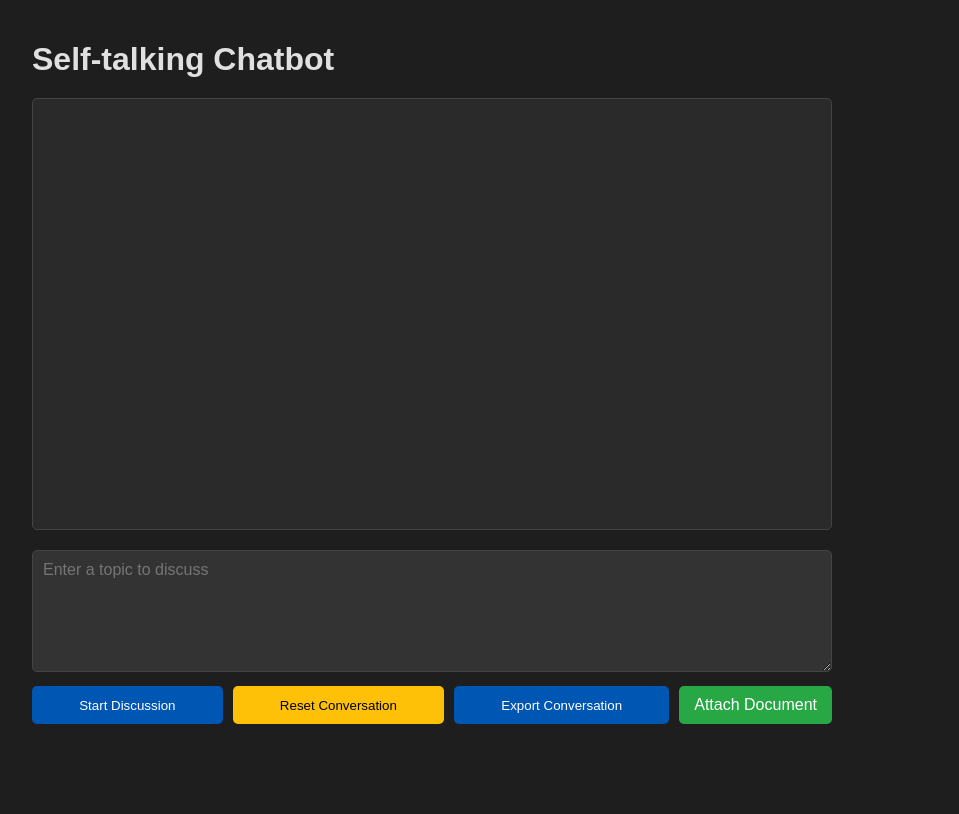
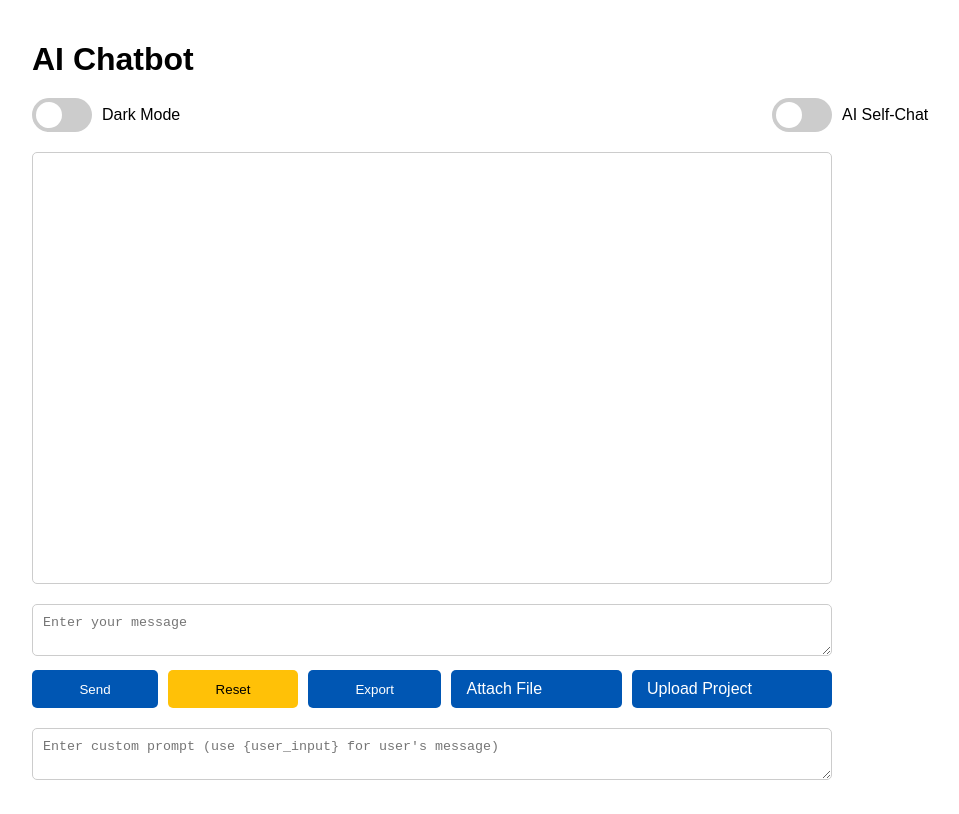
Before and after one commit to john-overton/ai_conversations, a Flask app: page / in a window 1280 px wide. Shown: the whole page, without its empty margins (208-1167 px from the left). Run offline with Flask 3, Linux system fonts and the light colour scheme; some libraries are stand-ins or nearby versions.

Commit message:
Added updated functionality

````diff
--- a/app.py
+++ b/app.py
@@ -1,7 +1,10 @@
-from flask import Flask, render_template, request, jsonify
+from flask import Flask, render_template, request, jsonify, send_file
 from ollama import Client
 import time
 import logging
+import os
+import zipfile
+import io
 
 app = Flask(__name__)
 client = Client(host='http://localhost:10001')
@@ -16,34 +19,103 @@ def index():
 @app.route('/chat', methods=['POST'])
 def chat():
     data = request.json
-    topic = data['topic']
-    iterations = data['iterations']
+    user_input = data['user_input']
+    self_chat = data['self_chat']
     last_response = data.get('last_response', '')
     document_content = data.get('document_content', '')
+    custom_prompt = data.get('custom_prompt', '')
 
-    if not last_response:
-        # First iteration
-        if document_content:
-            prompt = f"Let's have a deep dive discussion about {topic}. Use the following document as context:\n\n{document_content}\n\nStart by introducing the topic and relating it to the context provided."
+    if custom_prompt:
+        prompt = custom_prompt.replace("{user_input}", user_input)
+    elif self_chat:
+        if not last_response:
+            prompt = f"{user_input}\n\nPlease start a discussion on this topic."
         else:
-            prompt = f"Let's have a deep dive discussion about {topic}. Start by introducing the topic."
+            prompt = f"Continue the discussion. Previous response: {last_response}"
     else:
-        # Subsequent iterations
-        if document_content:
-            prompt = f"Continue the discussion about {topic}, keeping in mind the context of the attached document. Previous response: {last_response}"
-        else:
-            prompt = f"Continue the discussion about {topic}. Previous response: {last_response}"
+        prompt = user_input
+
+    if document_content:
+        prompt += f"\n\nContext:\n{document_content}"
 
     logging.info(f"Sending prompt to LLM: {prompt}")
     response = client.generate(model='llama3.2:latest', prompt=prompt)
-    time.sleep(10)  # 10-second pause between calls
 
-    return jsonify({"response": response['response']})
+    # Generate title
+    title_prompt = f"Generate a title of less than 10 words for this conversation:\n\nUser: {user_input}\nAI: {response['response']}"
+    title_response = client.generate(model='llama3.2:latest', prompt=title_prompt)
+    title = title_response['response'].strip()
+
+    return jsonify({
+        "response": response['response'],
+        "title": title
+    })
 
 @app.route('/reset', methods=['POST'])
 def reset():
     logging.info("Conversation reset requested")
     return jsonify({"status": "success", "message": "Conversation reset successfully"})
 
+@app.route('/upload_project', methods=['POST'])
+def upload_project():
+    if 'project' not in request.files:
+        return jsonify({"error": "No file part"}), 400
+    file = request.files['project']
+    if file.filename == '':
+        return jsonify({"error": "No selected file"}), 400
+    if file:
+        # Create a temporary directory to extract the zip file
+        temp_dir = 'temp_project'
+        os.makedirs(temp_dir, exist_ok=True)
+
+        # Save and extract the zip file
+        zip_path = os.path.join(temp_dir, file.filename)
+        file.save(zip_path)
+        with zipfile.ZipFile(zip_path, 'r') as zip_ref:
+            zip_ref.extractall(temp_dir)
+
+        # Read all text files in the project
+        project_content = ""
+        for root, dirs, files in os.walk(temp_dir):
+            for file in files:
+                if file.endswith(('.txt', '.py', '.js', '.html', '.css', '.md', '.json', '.xml')):
+                    file_path = os.path.join(root, file)
+                    with open(file_path, 'r', encoding='utf-8') as f:
+                        project_content += f"File: {file}\n\n{f.read()}\n\n"
+
+        # Clean up temporary directory
+        for root, dirs, files in os.walk(temp_dir, topdown=False):
+            for file in files:
+                os.remove(os.path.join(root, file))
+            for dir in dirs:
+                os.rmdir(os.path.join(root, dir))
+        os.rmdir(temp_dir)
+
+        return jsonify({"project_content": project_content})
+
+@app.route('/export', methods=['POST'])
+def export_conversation():
+    data = request.json
+    conversation = data['conversation']
+    format = data['format']
+
+    if format == 'txt':
+        content = "\n".join([f"{msg['sender']}: {msg['text']}" for msg in conversation])
+        mimetype = 'text/plain'
+        filename = 'conversation.txt'
+    elif format == 'md':
+        content = "# Conversation\n\n" + "\n\n".join([f"**{msg['sender']}:** {msg['text']}" for msg in conversation])
+        mimetype = 'text/markdown'
+        filename = 'conversation.md'
+    else:
+        return jsonify({"error": "Invalid format"}), 400
+
+    return send_file(
+        io.BytesIO(content.encode()),
+        mimetype=mimetype,
+        as_attachment=True,
+        attachment_filename=filename
+    )
+
 if __name__ == '__main__':
     app.run(debug=True)
--- a/static/script.js
+++ b/static/script.js
@@ -5,24 +5,35 @@ $(document).ready(function() {
     let currentTopic = '';
     let lastResponse = '';
     let documentContent = '';
+    let isSelfChat = false;
+    let isDarkMode = false;
 
     function formatMessage(message) {
         return marked(message);
     }
 
     function addMessage(message, isUser = false) {
-        conversation.push({text: message, isUser: isUser});
+        conversation.push({text: message, sender: isUser ? 'User' : 'AI'});
         let formattedMessage = formatMessage(message);
         let messageHtml = `
             <div class="message ${isUser ? 'user-message' : 'bot-message'}">
                 <div class="bubble">
-                    <div class="name">${isUser ? 'User' : 'Chatbot'}</div>
+                    <div class="name">${isUser ? 'User' : 'AI'}</div>
                     ${formattedMessage}
                 </div>
             </div>
         `;
         $("#chatWindow").append(messageHtml);
         $("#chatWindow").scrollTop($("#chatWindow")[0].scrollHeight);
+
+        // Check for code in AI response
+        if (!isUser && message.includes('```')) {
+            let codeBlocks = message.match(/```[\s\S]*?```/g);
+            if (codeBlocks) {
+                $("#detectedCode").text(codeBlocks.join('\n\n').replace(/```/g, ''));
+                $("#artifactPane").show();
+            }
+        }
     }
 
     function updateButtonStates() {
@@ -30,14 +41,14 @@ $(document).ready(function() {
             $("#sendBtn").text("Interrupt");
             $("#stopBtn").show();
         } else {
-            $("#sendBtn").text("Start Discussion");
+            $("#sendBtn").text("Send");
             $("#stopBtn").hide();
         }
     }
 
-    function runConversation(topic) {
+    function runConversation(userInput) {
         isRunning = true;
-        currentTopic = topic;
+        currentTopic = userInput;
         updateButtonStates();
 
         function iterate() {
@@ -48,25 +59,35 @@ $(document).ready(function() {
                 method: 'POST',
                 contentType: 'application/json',
                 data: JSON.stringify({
-                    topic: currentTopic,
-                    iterations: 1,
+                    user_input: currentTopic,
+                    self_chat: isSelfChat,
                     last_response: lastResponse,
-                    document_content: documentContent
+                    document_content: documentContent,
+                    custom_prompt: $("#customPrompt").val()
                 }),
                 success: function(response) {
                     addMessage(response.response);
                     lastResponse = response.response;
                     iterationCount++;
 
+                    if (response.title) {
+                        $("#chatTitle").text(response.title);
+                    }
+
+                    if (isSelfChat) {
                         if (iterationCount % 16 === 0) {
                             if (confirm("Do you want to continue the conversation?")) {
-                            setTimeout(iterate, 11000);  // 11 seconds to account for server-side delay
+                                setTimeout(iterate, 2000);
                             } else {
                                 isRunning = false;
                                 updateButtonStates();
                             }
                         } else if (isRunning) {
-                        setTimeout(iterate, 11000);  // 11 seconds to account for server-side delay
+                            setTimeout(iterate, 2000);
+                        }
+                    } else {
+                        isRunning = false;
+                        updateButtonStates();
                     }
                 },
                 error: function(jqXHR, textStatus, errorThrown) {
@@ -88,19 +109,18 @@ $(document).ready(function() {
                 isRunning = false;
                 setTimeout(() => {
                     addMessage(userInput, true);
-                    lastResponse = '';  // Reset last response when user interrupts
+                    lastResponse = '';
                     runConversation(userInput);
                 }, 1000);
             } else {
                 addMessage(userInput, true);
-                lastResponse = '';  // Reset last response for new conversation
+                lastResponse = '';
                 runConversation(userInput);
             }
             $("#userInput").val('');
         }
     });
 
-    // Add ability to submit with Ctrl+Enter
     $("#userInput").keydown(function(e) {
         if (e.ctrlKey && e.keyCode == 13) {
             $("#sendBtn").click();
@@ -120,12 +140,14 @@ $(document).ready(function() {
             success: function() {
                 conversation = [];
                 $("#chatWindow").empty();
+                $("#artifactPane").hide();
                 isRunning = false;
                 iterationCount = 0;
                 currentTopic = '';
                 lastResponse = '';
                 documentContent = '';
                 $("#fileName").text('');
+                $("#chatTitle").text('AI Chatbot');
                 updateButtonStates();
                 addMessage("Conversation and context have been reset.", true);
             }
@@ -133,12 +155,33 @@ $(document).ready(function() {
     });
 
     $("#exportBtn").click(function() {
-        let text = conversation.map(msg => `${msg.isUser ? 'User' : 'Chatbot'}: ${msg.text}`).join('\n');
-        let blob = new Blob([text], { type: 'text/plain' });
-        let anchor = document.createElement('a');
-        anchor.download = 'conversation.txt';
-        anchor.href = window.URL.createObjectURL(blob);
-        anchor.click();
+        let format = prompt("Choose export format (txt or md):", "txt");
+        if (format !== 'txt' && format !== 'md') {
+            alert("Invalid format. Please choose 'txt' or 'md'.");
+            return;
+        }
+
+        $.ajax({
+            url: '/export',
+            method: 'POST',
+            contentType: 'application/json',
+            data: JSON.stringify({ conversation: conversation, format: format }),
+            xhrFields: {
+                responseType: 'blob'
+            },
+            success: function(blob) {
+                let url = window.URL.createObjectURL(blob);
+                let a = document.createElement('a');
+                a.href = url;
+                a.download = `conversation.${format}`;
+                document.body.appendChild(a);
+                a.click();
+                window.URL.revokeObjectURL(url);
+            },
+            error: function() {
+                alert("Error exporting conversation.");
+            }
+        });
     });
 
     $("#fileInput").change(function(e) {
@@ -148,12 +191,43 @@ $(document).ready(function() {
             let reader = new FileReader();
             reader.onload = function(e) {
                 documentContent = e.target.result;
-                addMessage(`Document "${file.name}" has been attached and will be used as context for the conversation.`, true);
+                addMessage(`File "${file.name}" has been attached and will be used as context for the conversation.`, true);
             };
             reader.readAsText(file);
         }
     });
 
-    // Initialize button states
+    $("#projectInput").change(function(e) {
+        let file = e.target.files[0];
+        if (file) {
+            let formData = new FormData();
+            formData.append('project', file);
+
+            $.ajax({
+                url: '/upload_project',
+                method: 'POST',
+                data: formData,
+                processData: false,
+                contentType: false,
+                success: function(response) {
+                    documentContent = response.project_content;
+                    addMessage(`Project "${file.name}" has been uploaded and will be used as context for the conversation.`, true);
+                },
+                error: function() {
+                    addMessage("Error uploading project. Please try again.", true);
+                }
+            });
+        }
+    });
+
+    $("#darkModeToggle").change(function() {
+        isDarkMode = this.checked;
+        $("body").toggleClass("dark-mode", isDarkMode);
+    });
+
+    $("#selfChatToggle").change(function() {
+        isSelfChat = this.checked;
+    });
+
     updateButtonStates();
 });
--- /dev/null
+++ b/static/styles.css
@@ -0,0 +1,189 @@
+body {
+    font-family: Arial, sans-serif;
+    max-width: 800px;
+    margin: 0 auto;
+    padding: 20px;
+    transition: background-color 0.3s, color 0.3s;
+}
+
+body.dark-mode {
+    background-color: #1e1e1e;
+    color: #e0e0e0;
+}
+
+h1 { margin-bottom: 20px; }
+
+#chatWindow {
+    height: 400px;
+    border: 1px solid #ccc;
+    border-radius: 5px;
+    overflow-y: scroll;
+    padding: 15px;
+    margin-bottom: 20px;
+    transition: background-color 0.3s;
+}
+
+.dark-mode #chatWindow {
+    border-color: #444;
+    background-color: #2a2a2a;
+}
+
+.message {
+    max-width: 80%;
+    margin-bottom: 15px;
+    clear: both;
+}
+
+.message .bubble {
+    padding: 10px;
+    border-radius: 10px;
+    position: relative;
+}
+
+.message .name {
+    font-weight: bold;
+    margin-bottom: 5px;
+}
+
+.user-message { float: right; }
+.user-message .bubble {
+    background-color: #0056b3;
+    color: white;
+    border-bottom-right-radius: 0;
+}
+
+.bot-message { float: left; }
+.bot-message .bubble {
+    background-color: #f1f1f1;
+    border-bottom-left-radius: 0;
+}
+
+.dark-mode .bot-message .bubble {
+    background-color: #444;
+}
+
+.message .bubble p { margin: 0; }
+
+#userInput, #customPrompt {
+    width: calc(100% - 22px);
+    padding: 10px;
+    margin-bottom: 10px;
+    border: 1px solid #ccc;
+    border-radius: 5px;
+    resize: vertical;
+}
+
+.dark-mode #userInput, .dark-mode #customPrompt {
+    background-color: #333;
+    color: #e0e0e0;
+    border-color: #444;
+}
+
+.button-container {
+    display: flex;
+    flex-wrap: wrap;
+    gap: 10px;
+    margin-bottom: 10px;
+}
+
+button, #fileLabel, #projectLabel {
+    padding: 10px 15px;
+    background-color: #0056b3;
+    color: white;
+    border: none;
+    border-radius: 5px;
+    cursor: pointer;
+    flex-grow: 1;
+}
+
+button:hover, #fileLabel:hover, #projectLabel:hover {
+    background-color: #003d82;
+}
+
+#stopBtn { background-color: #dc3545; }
+#stopBtn:hover { background-color: #a71d2a; }
+
+#resetBtn { background-color: #ffc107; color: #000; }
+#resetBtn:hover { background-color: #d39e00; }
+
+#fileInput, #projectInput { display: none; }
+
+#fileName { margin-top: 5px; font-style: italic; }
+
+.settings {
+    display: flex;
+    justify-content: space-between;
+    margin-bottom: 20px;
+}
+
+.switch {
+    position: relative;
+    display: inline-block;
+    width: 60px;
+    height: 34px;
+}
+
+.switch input {
+    opacity: 0;
+    width: 0;
+    height: 0;
+}
+
+.slider {
+    position: absolute;
+    cursor: pointer;
+    top: 0;
+    left: 0;
+    right: 0;
+    bottom: 0;
+    background-color: #ccc;
+    transition: .4s;
+}
+
+.slider:before {
+    position: absolute;
+    content: "";
+    height: 26px;
+    width: 26px;
+    left: 4px;
+    bottom: 4px;
+    background-color: white;
+    transition: .4s;
+}
+
+input:checked + .slider { background-color: #2196F3; }
+input:focus + .slider { box-shadow: 0 0 1px #2196F3; }
+input:checked + .slider:before { transform: translateX(26px); }
+
+.slider.round { border-radius: 34px; }
+.slider.round:before { border-radius: 50%; }
+
+.switch .label {
+    position: absolute;
+    left: 70px;
+    top: 50%;
+    transform: translateY(-50%);
+    white-space: nowrap;
+}
+
+#artifactPane {
+    border: 1px solid #ccc;
+    border-radius: 5px;
+    padding: 15px;
+    margin-bottom: 20px;
+    background-color: #f9f9f9;
+}
+
+.dark-mode #artifactPane {
+    border-color: #444;
+    background-color: #2a2a2a;
+}
+
+#detectedCode {
+    white-space: pre-wrap;
+    word-wrap: break-word;
+}
+
+.prompt-container {
+    margin-top: 20px;
+}
--- a/templates/index.html
+++ b/templates/index.html
@@ -3,137 +3,47 @@
 <head>
     <meta charset="UTF-8">
     <meta name="viewport" content="width=device-width, initial-scale=1.0">
-    <title>Self-talking Chatbot</title>
+    <title>AI Chatbot</title>
     <script src="https://code.jquery.com/jquery-3.6.0.min.js"></script>
     <script src="https://cdnjs.cloudflare.com/ajax/libs/marked/2.0.3/marked.min.js"></script>
     <script src="{{ url_for('static', filename='script.js') }}"></script>
-    <style>
-        body {
-            font-family: Arial, sans-serif;
-            max-width: 800px;
-            margin: 0 auto;
-            padding: 20px;
-            background-color: #1e1e1e;
-            color: #e0e0e0;
-        }
-        h1 { margin-bottom: 20px; }
-        #chatWindow {
-            height: 400px;
-            border: 1px solid #444;
-            border-radius: 5px;
-            overflow-y: scroll;
-            padding: 15px;
-            margin-bottom: 20px;
-            background-color: #2a2a2a;
-        }
-        .message {
-            max-width: 80%;
-            margin-bottom: 15px;
-            clear: both;
-        }
-        .message .bubble {
-            padding: 10px;
-            border-radius: 10px;
-            position: relative;
-        }
-        .message .name {
-            font-weight: bold;
-            margin-bottom: 5px;
-        }
-        .user-message {
-            float: right;
-        }
-        .user-message .bubble {
-            background-color: #0056b3;
-            border-bottom-right-radius: 0;
-        }
-        .bot-message {
-            float: left;
-        }
-        .bot-message .bubble {
-            background-color: #444;
-            border-bottom-left-radius: 0;
-        }
-        .message .bubble p {
-            margin: 0;
-        }
-        #userInput {
-            width: calc(100% - 22px);
-            height: 100px;
-            padding: 10px;
-            margin-bottom: 10px;
-            background-color: #333;
-            color: #e0e0e0;
-            border: 1px solid #444;
-            border-radius: 5px;
-            resize: vertical;
-            font-family: inherit;
-            font-size: inherit;
-        }
-        .button-container {
-            display: flex;
-            flex-wrap: wrap;
-            gap: 10px;
-            margin-bottom: 10px;
-        }
-        button {
-            padding: 10px 15px;
-            background-color: #0056b3;
-            color: white;
-            border: none;
-            border-radius: 5px;
-            cursor: pointer;
-            flex-grow: 1;
-        }
-        button:hover {
-            background-color: #003d82;
-        }
-        #stopBtn {
-            background-color: #dc3545;
-        }
-        #stopBtn:hover {
-            background-color: #a71d2a;
-        }
-        #resetBtn {
-            background-color: #ffc107;
-            color: #000;
-        }
-        #resetBtn:hover {
-            background-color: #d39e00;
-        }
-        #fileInput {
-            display: none;
-        }
-        #fileLabel {
-            padding: 10px 15px;
-            background-color: #28a745;
-            color: white;
-            border: none;
-            border-radius: 5px;
-            cursor: pointer;
-            text-align: center;
-        }
-        #fileLabel:hover {
-            background-color: #218838;
-        }
-        #fileName {
-            margin-top: 5px;
-            font-style: italic;
-        }
-    </style>
+    <link rel="stylesheet" href="{{ url_for('static', filename='styles.css') }}">
 </head>
 <body>
-    <h1>Self-talking Chatbot</h1>
-    <div id="chatWindow"></div>
-    <textarea id="userInput" placeholder="Enter a topic to discuss"></textarea>
-    <div class="button-container">
-        <button id="sendBtn">Start Discussion</button>
-        <button id="stopBtn">Stop Conversation</button>
-        <button id="resetBtn">Reset Conversation</button>
-        <button id="exportBtn">Export Conversation</button>
-        <label id="fileLabel" for="fileInput">Attach Document</label>
-        <input type="file" id="fileInput" accept=".txt">
+    <div class="container">
+        <h1 id="chatTitle">AI Chatbot</h1>
+        <div class="settings">
+            <label class="switch">
+                <input type="checkbox" id="darkModeToggle">
+                <span class="slider round"></span>
+                <span class="label">Dark Mode</span>
+            </label>
+            <label class="switch">
+                <input type="checkbox" id="selfChatToggle">
+                <span class="slider round"></span>
+                <span class="label">AI Self-Chat</span>
+            </label>
+        </div>
+        <div id="chatWindow"></div>
+        <div id="artifactPane" style="display: none;">
+            <h3>Detected Code:</h3>
+            <pre><code id="detectedCode"></code></pre>
+        </div>
+        <textarea id="userInput" placeholder="Enter your message"></textarea>
+        <div class="button-container">
+            <button id="sendBtn">Send</button>
+            <button id="stopBtn" style="display: none;">Stop</button>
+            <button id="resetBtn">Reset</button>
+            <button id="exportBtn">Export</button>
+            <label id="fileLabel" for="fileInput">Attach File</label>
+            <input type="file" id="fileInput" accept=".txt,.py,.js,.html,.css,.md,.json,.xml">
+            <label id="projectLabel" for="projectInput">Upload Project</label>
+            <input type="file" id="projectInput" accept=".zip">
+        </div>
+        <div id="fileName"></div>
+        <div class="prompt-container">
+            <textarea id="customPrompt" placeholder="Enter custom prompt (use {user_input} for user's message)"></textarea>
+        </div>
     </div>
-    <div id="fileName"></div>
 </body>
 </html>
````
Lines whose indentation alone changed are shown as unchanged.
